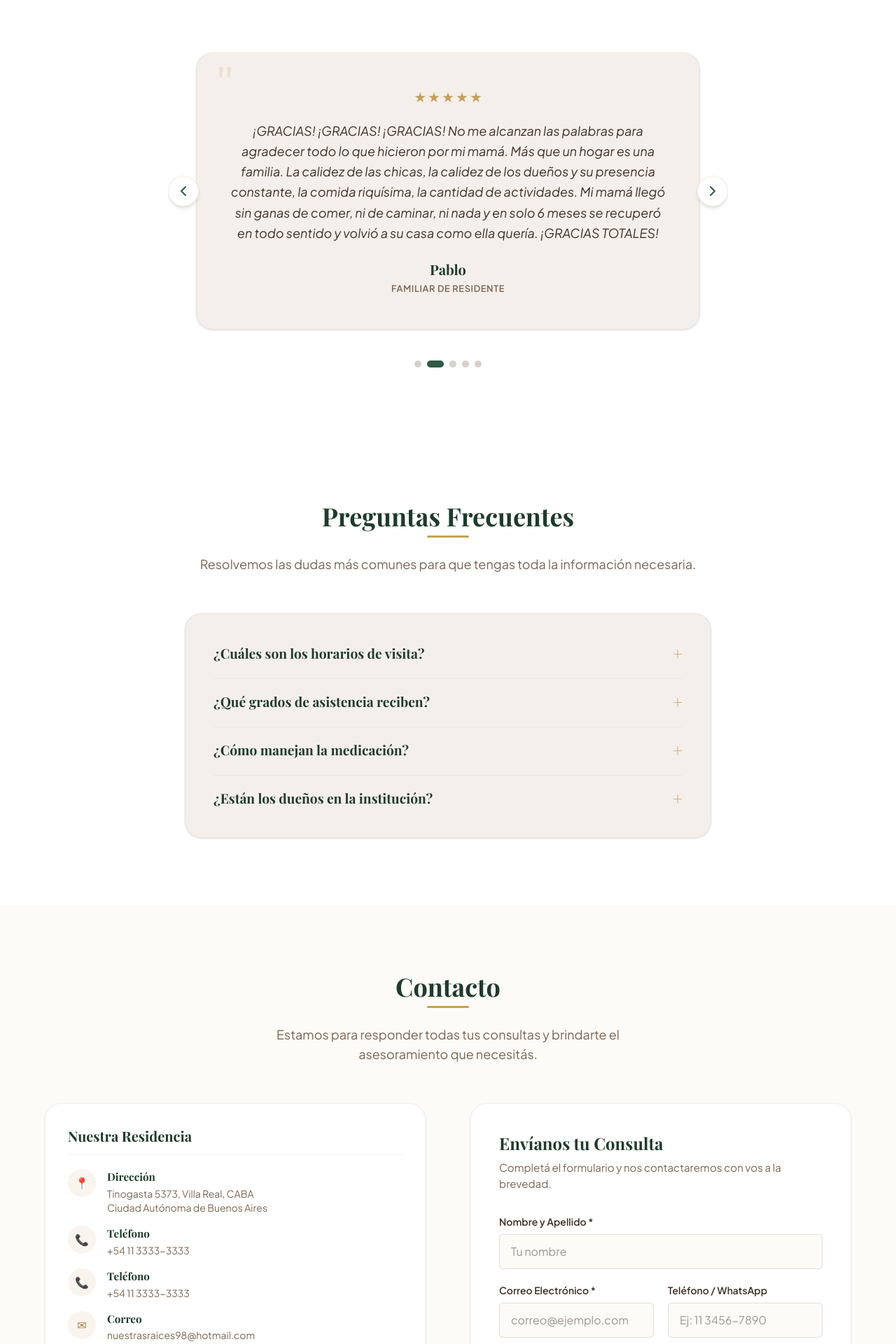
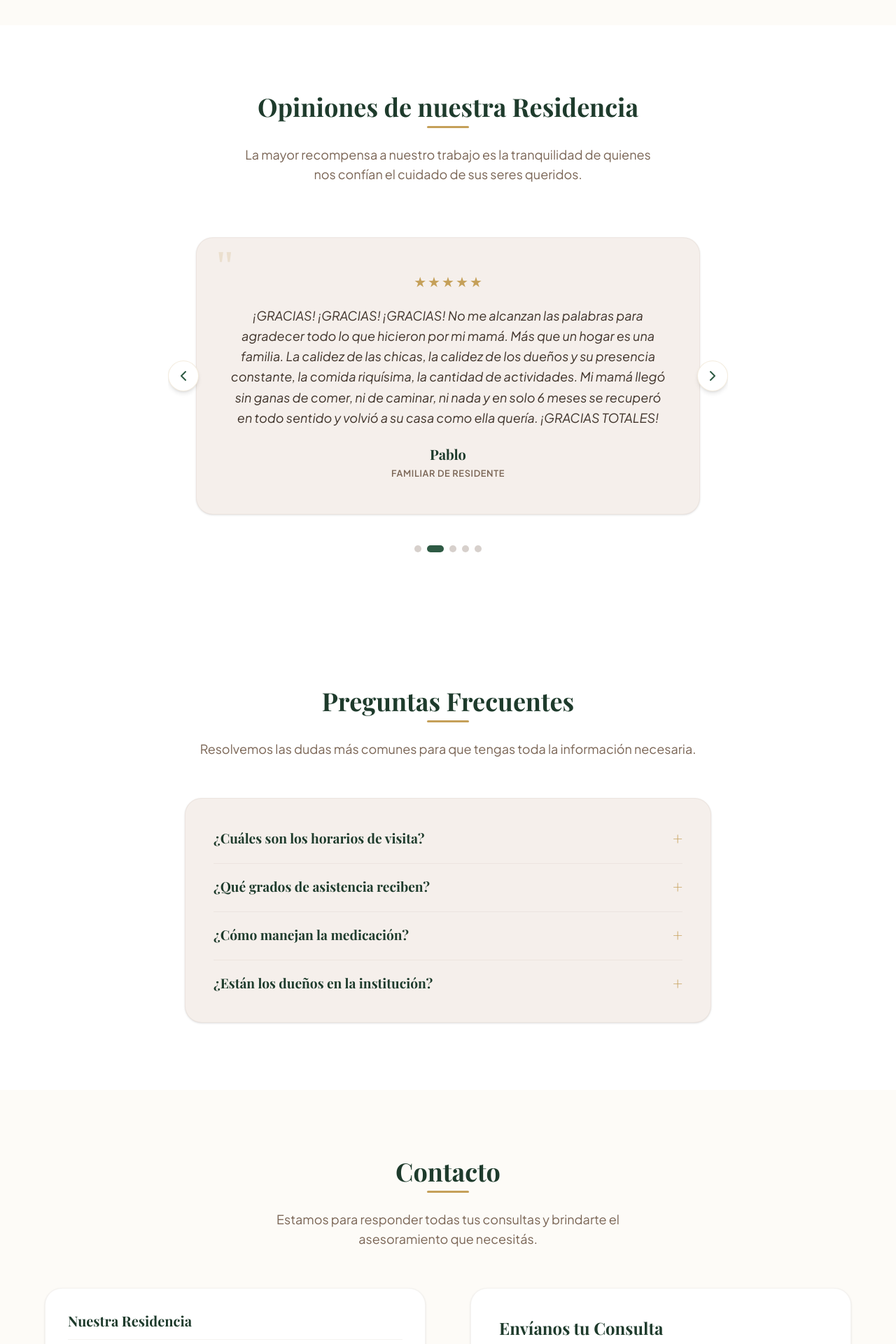
Before and after one commit to JCM200309/NuestrasRaices-PaginaWeb, a React (Vite) app: page / in a window 1280 px wide. Shown: the part 6800-8720 px from the top of the page at 70% size. Built offline with nearby package versions, Linux system fonts and the light colour scheme; a web font is replaced by a local one.

Commit message:
corrijo telefono

```diff
--- a/src/components/Contact.jsx
+++ b/src/components/Contact.jsx
@@ -52,8 +52,8 @@ export default function Contact() {
               <div className="space-y-4">
                 {[
                   { icon: "📍", title: "Dirección", lines: ["Tinogasta 5373, Villa Real, CABA", "Ciudad Autónoma de Buenos Aires"] },
-                  { icon: "📞", title: "Teléfono", lines: [<a key="tel" href="tel:+54 9 11 5781-8120" className="hover:text-green-primary transition-colors">+54 11 3333-3333</a>] },
-                  { icon: "📞", title: "Teléfono", lines: [<a key="tel" href="tel:4639 3363" className="hover:text-green-primary transition-colors">+54 11 3333-3333</a>] },
+                  { icon: "📞", title: "Teléfono", lines: [<a key="tel" href="tel:+54 9 11 5781-8120" className="hover:text-green-primary transition-colors">+54 9 11 5781-8120</a>] },
+                  { icon: "📞", title: "Teléfono", lines: [<a key="tel" href="tel:4639 3363" className="hover:text-green-primary transition-colors">+4639 3363</a>] },
                   { icon: "✉", title: "Correo", lines: [<a key="mail" href="mailto:nuestrasraices98@hotmail.com" className="hover:text-green-primary transition-colors">nuestrasraices98@hotmail.com</a>] },
                   { icon: <svg xmlns="http://www.w3.org/2000/svg" width="20" height="20" viewBox="0 0 24 24" fill="none" stroke="currentColor" strokeWidth="2" strokeLinecap="round" strokeLinejoin="round"><rect width="20" height="20" x="2" y="2" rx="5" ry="5" /><path d="M16 11.37A4 4 0 1 1 12.63 8 4 4 0 0 1 16 11.37z" /><line x1="17.5" x2="17.51" y1="6.5" y2="6.5" /></svg>, title: "Instagram", lines: [<a key="instagram" href="https://www.instagram.com/resid.nuestrasraices/" target="_blank" rel="noopener noreferrer" className="hover:text-green-primary transition-colors">@nuestrasraices</a>] }
                 ].map((item) => (
--- a/src/components/Reviews.jsx
+++ b/src/components/Reviews.jsx
@@ -42,7 +42,7 @@ export default function Reviews() {
       <div className="max-w-[1200px] mx-auto px-6">
         <div className="text-center mb-14">
           <h2 className="font-heading text-4xl font-bold text-green-dark section-title-underline inline-block">
-            Opiniones de las Familias
+            Opiniones de nuestra Residencia
           </h2>
           <p className="text-lg text-brown-light max-w-[600px] mx-auto mt-6">
             La mayor recompensa a nuestro trabajo es la tranquilidad de quienes nos confían el cuidado de sus seres queridos.
@@ -93,9 +93,8 @@ export default function Reviews() {
               key={i}
               onClick={() => setCurrent(i)}
               aria-label={`Ir a reseña ${i + 1}`}
-              className={`h-2.5 rounded-full transition-all duration-300 cursor-pointer ${
-                i === current ? "w-6 bg-green-primary" : "w-2.5 bg-brown-light/30"
-              }`}
+              className={`h-2.5 rounded-full transition-all duration-300 cursor-pointer ${i === current ? "w-6 bg-green-primary" : "w-2.5 bg-brown-light/30"
+                }`}
             />
           ))}
         </div>
--- a/src/data/siteData.js
+++ b/src/data/siteData.js
@@ -54,13 +54,14 @@ export const galleryItems = [
   { src: "/videoChicosMusica.mp4", type: "video", title: "Música en Vivo", category: "actividades", desc: "Nos juntamos junto a los jovenes a cantar y a disfrutar un lindo momento" },
   { src: "/fotoMusica.jpeg", title: "Música en Vivo", category: "actividades", desc: "Música con estudiantes de secundaria" },
   { src: "/actividadesArgentina.jpeg", title: "Festejos patrios", category: "actividades", desc: "Decoramos y festejamos juntos las fechas patrias" },
-  { src: "/estimulacion.jpeg", title: "Taller de Memoria", category: "actividades", desc: "Distintos juegos para ejercitar la mente" },
+  { src: "/estimulacion.jpeg", title: "Taller de Memoria", category: "actividades", desc: "Distintos juegos para ejercitar la mentemusic" },
   { src: "/estimulacionYMente4.jpeg", title: "Taller de Estimulación Cognitiva", category: "actividades", desc: "Juegos grupales y ejercicios de memoria" },
   { src: "/estimulacionYMente5.jpeg", title: "Taller de Estimulación Cognitiva", category: "actividades", desc: "Juegos grupales y ejercicios de memoria" },
   { src: "/nocheDeMusica.mp4", type: "video", title: "Música en Vivo", category: "actividades", desc: "Nos juntamos a cantar y a disfrutar un lindo momento" },
   { src: "/deporte.mp4", type: "video", title: "Deporte para el movimiento del cuerpo", category: "actividades", desc: "Actividad física para mantenernos ágiles y saludables" },
   { src: "/juegoConPelotas2.mp4", type: "video", title: "Juegos con Pelotas", category: "actividades", desc: "Juegos grupales para mantenernos ágiles y saludables" },
   { src: "/juegoConPelotas.mp4", type: "video", title: "Juegos con Pelotas", category: "actividades", desc: "Juegos grupales para mantenernos ágiles y saludables" },
+  { src: "/musicoTerapia.mp4", type: "video", title: "Músicoterapia", category: "actividades", desc: "Actividades con Música" },
 ];
 
 export const categoryNames = {
```
Also changed, not shown: 1 other file (tests, documents, lock files or other folders).
